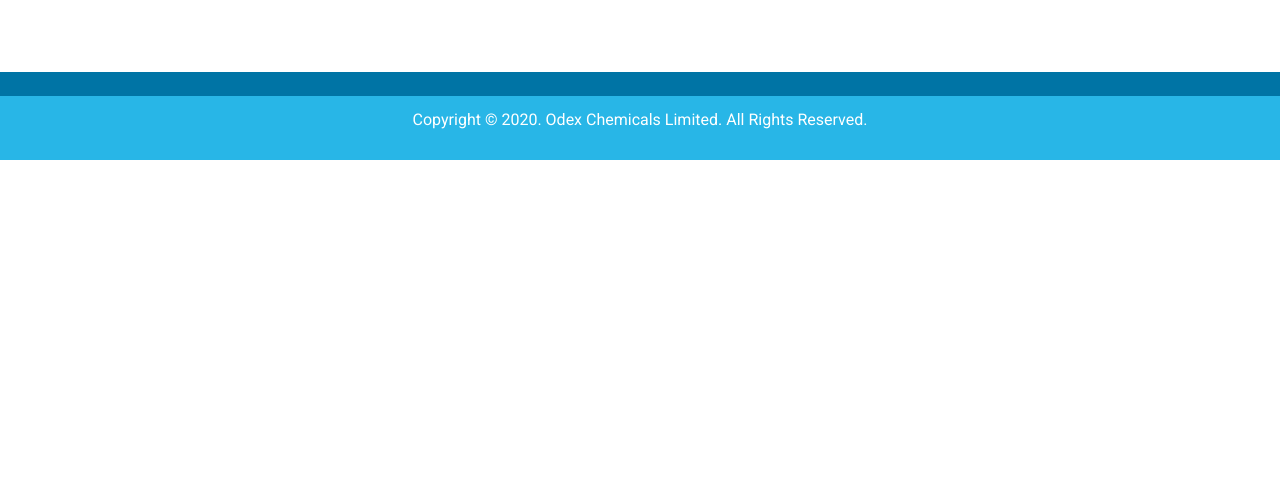
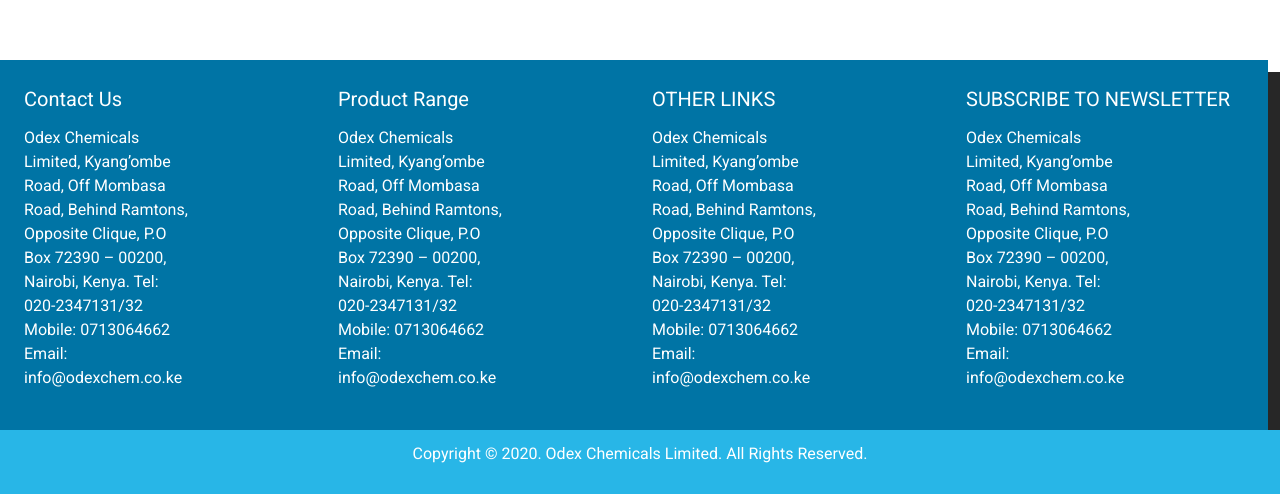
Before and after one commit to michaelmurwayi/odex, a Vue app: page / in a window 1280 px wide. Shown: the part 1572-2066 px from the top of the page. Before the commit the page ends 1732 px from the top, so only its background shows below. Built offline with nearby package versions, Linux system fonts and the light colour scheme.

Commit message:
adding link place holders in footer

```diff
--- a/src/components/Footer.vue
+++ b/src/components/Footer.vue
@@ -1,7 +1,66 @@
 <template>
   <v-app>
     <v-footer dark padless style="width:100vw position:absolute; top:95vh;">
-    <div class="col-md-12" style="background-color:#0074a5;">
+    <div class="col-md-12 row" style="background-color:#0074a5;">
+      <div class="col-md-3">
+        <v-app-bar-title class="ml-3" >Contact Us </v-app-bar-title>
+        <div class="col-md-8">
+        <p>Odex Chemicals Limited,
+          Kyang’ombe Road, Off Mombasa Road,
+          Behind Ramtons, Opposite Clique,
+          P.O Box 72390 – 00200,
+          Nairobi, Kenya.
+          Tel: 020-2347131/32
+          Mobile: 0713064662
+          Email: info@odexchem.co.ke
+      </p>
+      </div>
+      </div>
+
+      <div class="col-md-3">
+        <v-app-bar-title class="ml-3" >Product Range </v-app-bar-title>
+        <div class="col-md-8">
+        <p>Odex Chemicals Limited,
+          Kyang’ombe Road, Off Mombasa Road,
+          Behind Ramtons, Opposite Clique,
+          P.O Box 72390 – 00200,
+          Nairobi, Kenya.
+          Tel: 020-2347131/32
+          Mobile: 0713064662
+          Email: info@odexchem.co.ke
+      </p>
+      </div>
+      </div>
+
+      <div class="col-md-3">
+        <v-app-bar-title class="ml-3" >OTHER LINKS</v-app-bar-title>
+        <div class="col-md-8">
+        <p>Odex Chemicals Limited,
+          Kyang’ombe Road, Off Mombasa Road,
+          Behind Ramtons, Opposite Clique,
+          P.O Box 72390 – 00200,
+          Nairobi, Kenya.
+          Tel: 020-2347131/32
+          Mobile: 0713064662
+          Email: info@odexchem.co.ke
+      </p>
+      </div>
+      </div>
+
+      <div class="col-md-3">
+        <v-app-bar-title class="ml-3" >SUBSCRIBE TO NEWSLETTER </v-app-bar-title>
+        <div class="col-md-8">
+        <p>Odex Chemicals Limited,
+          Kyang’ombe Road, Off Mombasa Road,
+          Behind Ramtons, Opposite Clique,
+          P.O Box 72390 – 00200,
+          Nairobi, Kenya.
+          Tel: 020-2347131/32
+          Mobile: 0713064662
+          Email: info@odexchem.co.ke
+      </p>
+      </div>
+      </div>
 
     </div>
     <div class="col-md-12 text-center" style="background-color: #28b6e7">
```
